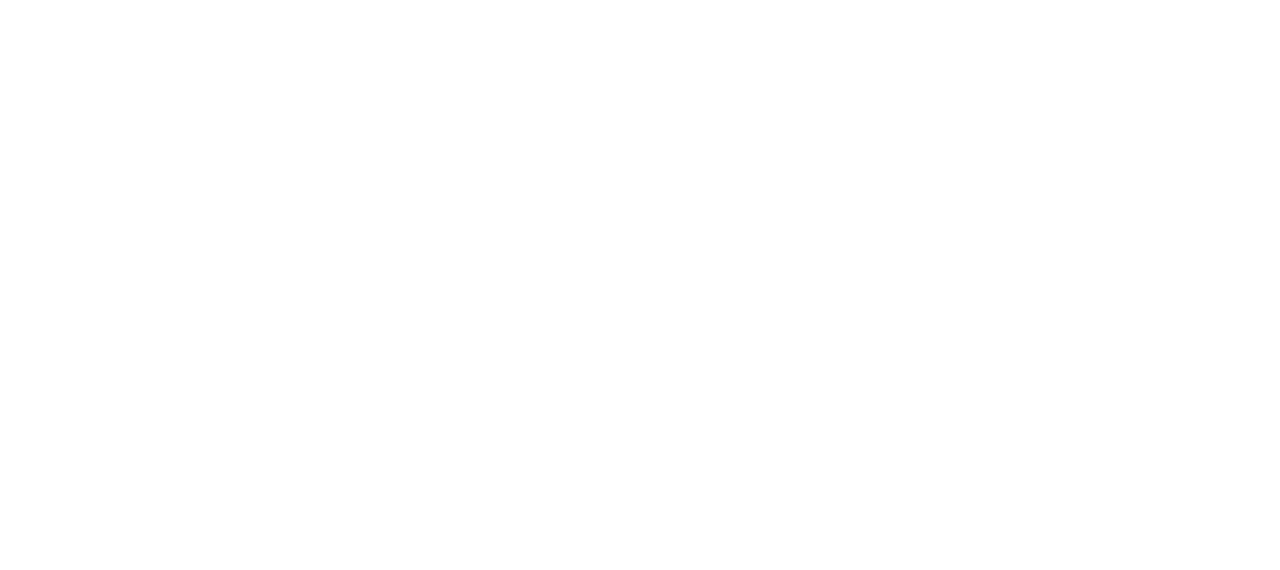
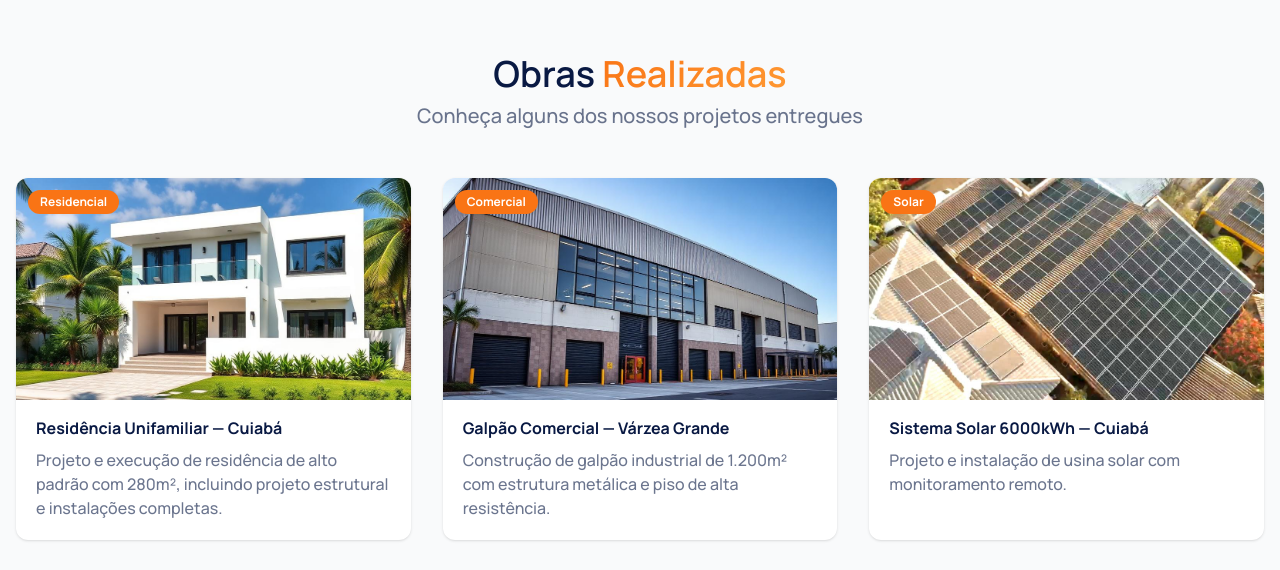
Before and after one commit to levyprado/aox-engenharia, a Next.js app: page / in a window 1280 px wide. Shown: the part 1950-2520 px from the top of the page. Before the commit the page ends 1908 px from the top, so only its background shows below. Built offline with nearby package versions, Linux system fonts and the light colour scheme.

Commit message:
feat: integrate projects section into home page

```diff
--- a/src/app/page.tsx
+++ b/src/app/page.tsx
@@ -1,6 +1,7 @@
 import Header from '@/components/layout/header'
 import About from '@/components/sections/about'
 import Hero from '@/components/sections/hero'
+import Projects from '@/components/sections/projects'
 import Services from '@/components/sections/services'
 
 export default function HomePage() {
@@ -11,6 +12,7 @@
         <Hero id='inicio' />
         <Services id='servicos' />
         <About id='sobre' />
+        <Projects id='projetos' />
       </main>
       <footer></footer>
     </>
```
